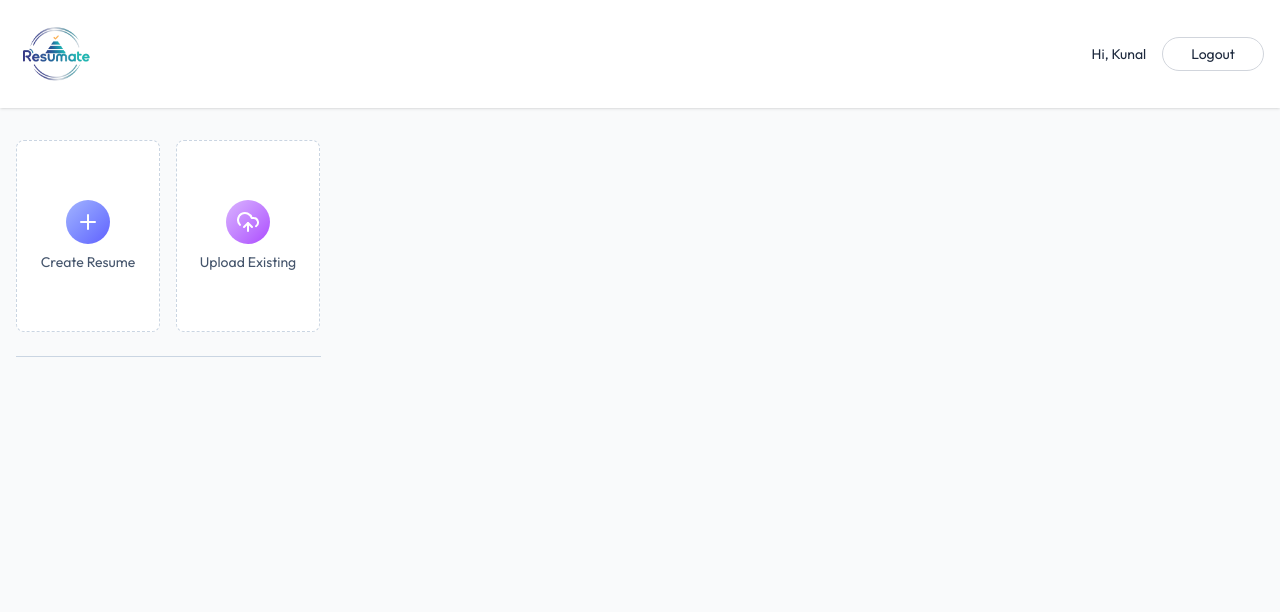
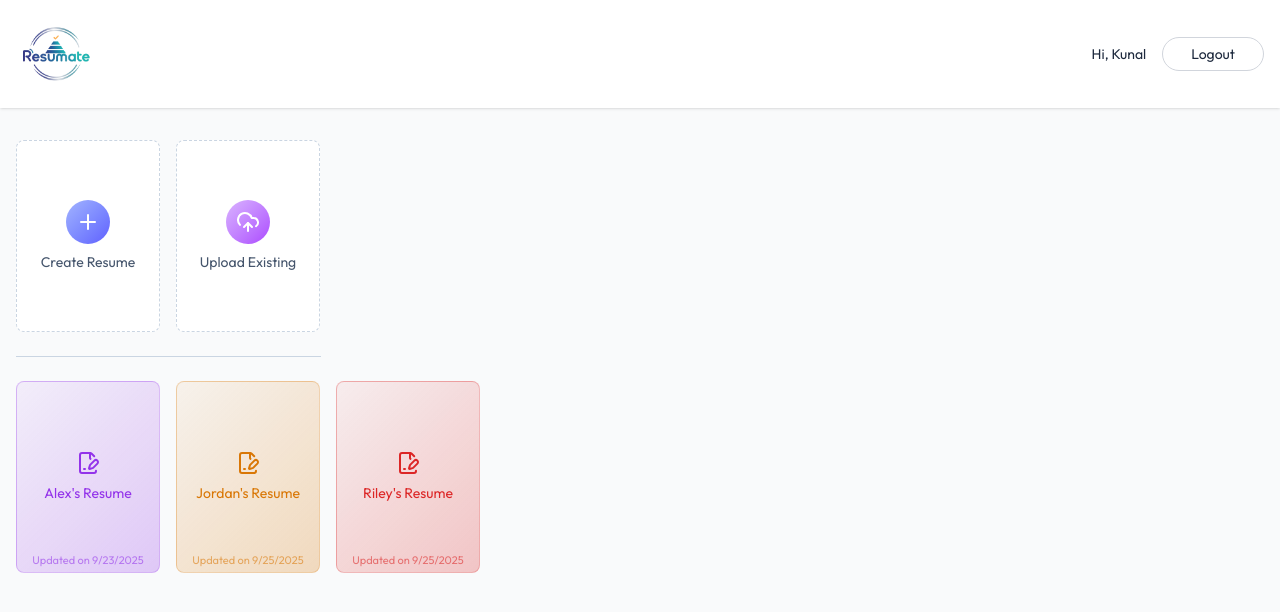
Before and after one commit to KunalxKushwaha/Resume-Builder, a React (Vite) app in the folder Frontend/: page /app in a window 1280 px wide. Shown: the top 612 px of the page. Built offline with nearby package versions, Linux system fonts and the light colour scheme.

Commit message:
Making Dashboard

```diff
--- a/Frontend/src/pages/Dashboard.jsx
+++ b/Frontend/src/pages/Dashboard.jsx
@@ -1,7 +1,19 @@
-import React from 'react'
-import { PlusIcon, UploadCloudIcon } from 'lucide-react'
+import React, { useEffect } from 'react'
+import { FilePenLineIcon, PencilIcon, PlusIcon, TrashIcon, UploadCloudIcon } from 'lucide-react'
+import { dummyResumeData } from '../assets/assets'
 
 const Dashboard = () => {
+
+  const colors = ['#9333ea','#d97706','#dc2626','#0284c7','#16a34a']
+  const [allResumes, setAllResumes] = React.useState([])
+  const LoadAllResumes = async () => {
+    setAllResumes(dummyResumeData)
+  }
+  useEffect(() => {
+    LoadAllResumes()
+  },[])
+
+
   return (
     <div>
       <div className='max-w-7xl mx-auto px-4 py-8'>
@@ -25,6 +37,28 @@
 
         <hr className='border-slate-300 my-6 sm:w-[305px]'/>
 
+        <div className='grid grid-cols-2 sm:flex flex-wrap gap-4'>
+          {allResumes.map((resume, index) => {
+            const baseColor = colors[index % colors.length];
+            return(
+              <button key={index} className='relative w-full sm:max-w-36 h-48 flex flex-col items-center justify-center rounded-lg gap-2 border group hover:shadow-lg transition-all duration-300 cursor-pointer' style={{background: `linear-gradient(135deg, ${baseColor}10, ${baseColor}40)`, borderColor: baseColor + '40'}}>
+                <FilePenLineIcon className='sixe-7 group-hover:scale-105 transition-all' style={{color: baseColor}} />
+                <p className='text-sm group-hover:scale-105 transition-all px-2 text-color' style={{color: baseColor}}>{resume.title}</p>
+                <p className='absolute bottom-1 text-[11px] text-slate-400 group-hover:text-slate-500 transition-all duration-300 px-2 text-color' style={{color: baseColor + '90'}}>
+                  Updated on {new Date(resume.updatedAt).toLocaleDateString()}
+                </p>
+
+                <div className='absolute top-1 right-1 group-hover:flex items-center hidden'>
+                  <TrashIcon className='sixe-7 p-1.5 hover:bg-white/50 rounded text-slate-700 transition-colors' />
+                  <PencilIcon  className='sixe-7 p-1.5 hover:bg-white/50 rounded text-slate-700 transition-colors'/>
+
+                </div>
+              </button>
+            )
+          })}
+
+        </div>
+
       </div>
     </div>
   )
```
